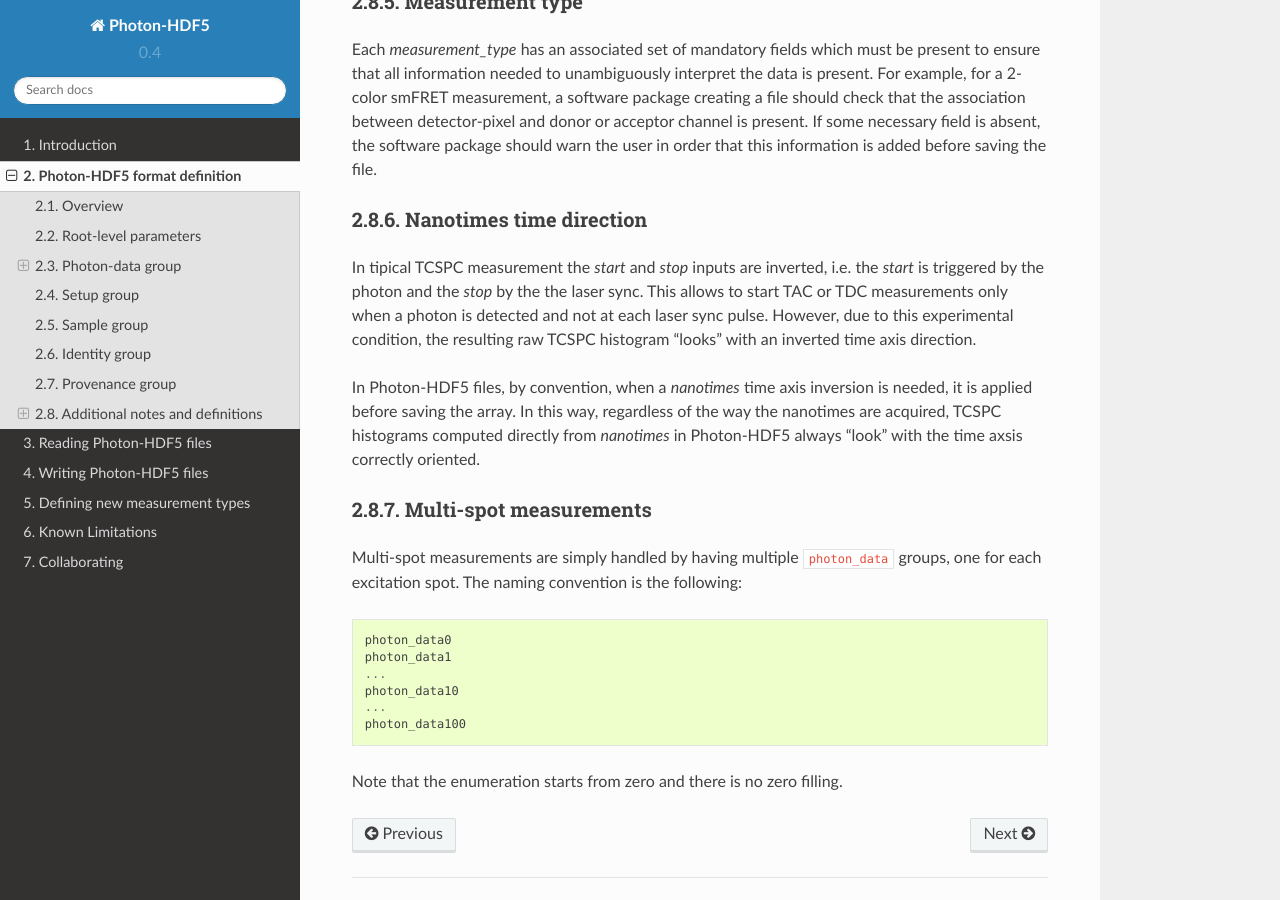
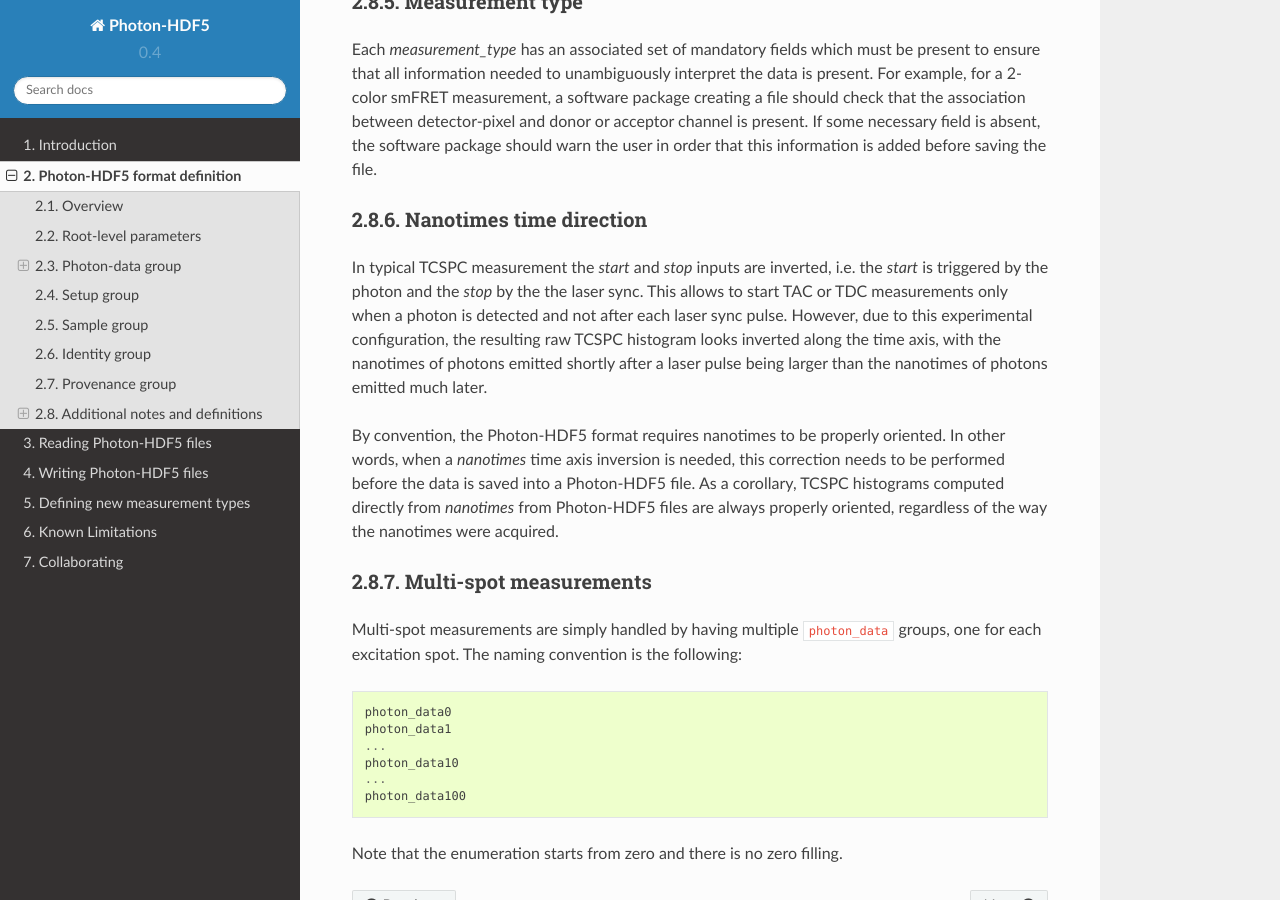
Before and after one commit to Photon-HDF5/photon-hdf5, a Sphinx documentation site: the page built from docs/phdata.rst, in a window 1280 px wide and 900 px high, scrolled down 10382 px. Built offline with Sphinx 7.4.7 and the Read the Docs theme 2.0.0, drawn with Linux system fonts in a browser that asks for light colours.

Commit message:
edited the Nanotimes time direction paragraph
typos and clarifications

```diff
--- a/docs/phdata.rst
+++ b/docs/phdata.rst
@@ -525,18 +525,19 @@ saving the file.
 Nanotimes time direction
 ^^^^^^^^^^^^^^^^^^^^^^^^
 
-In tipical TCSPC measurement the *start* and *stop* inputs are inverted,
+In typical TCSPC measurement the *start* and *stop* inputs are inverted,
 i.e. the *start* is triggered by the photon and the *stop* by the the laser sync.
 This allows to start TAC or TDC measurements only when a photon is
-detected and not at each laser sync pulse. However, due to this experimental
-condition, the resulting raw TCSPC histogram "looks" with an inverted time axis
-direction.
+detected and not after each laser sync pulse. However, due to this experimental
+configuration, the resulting raw TCSPC histogram looks inverted along the time axis,
+with the nanotimes of photons emitted shortly after a laser pulse being larger than
+the nanotimes of photons emitted much later.
 
-In Photon-HDF5 files, by convention, when a `nanotimes` time axis inversion
-is needed, it is applied before saving the array. In this way, regardless of
-the way the nanotimes are acquired, TCSPC histograms computed directly from
-`nanotimes` in Photon-HDF5 always "look" with the time axsis correctly
-oriented.
+By convention, the Photon-HDF5 format requires nanotimes to be properly oriented. In other words,
+when a `nanotimes` time axis inversion is needed, this correction needs to be performed before
+the data is saved into a Photon-HDF5 file. As a corollary, TCSPC histograms computed directly from
+`nanotimes` from Photon-HDF5 files are always properly oriented, regardless of
+the way the nanotimes were acquired.
 
 
 .. _multi_spot:
```
